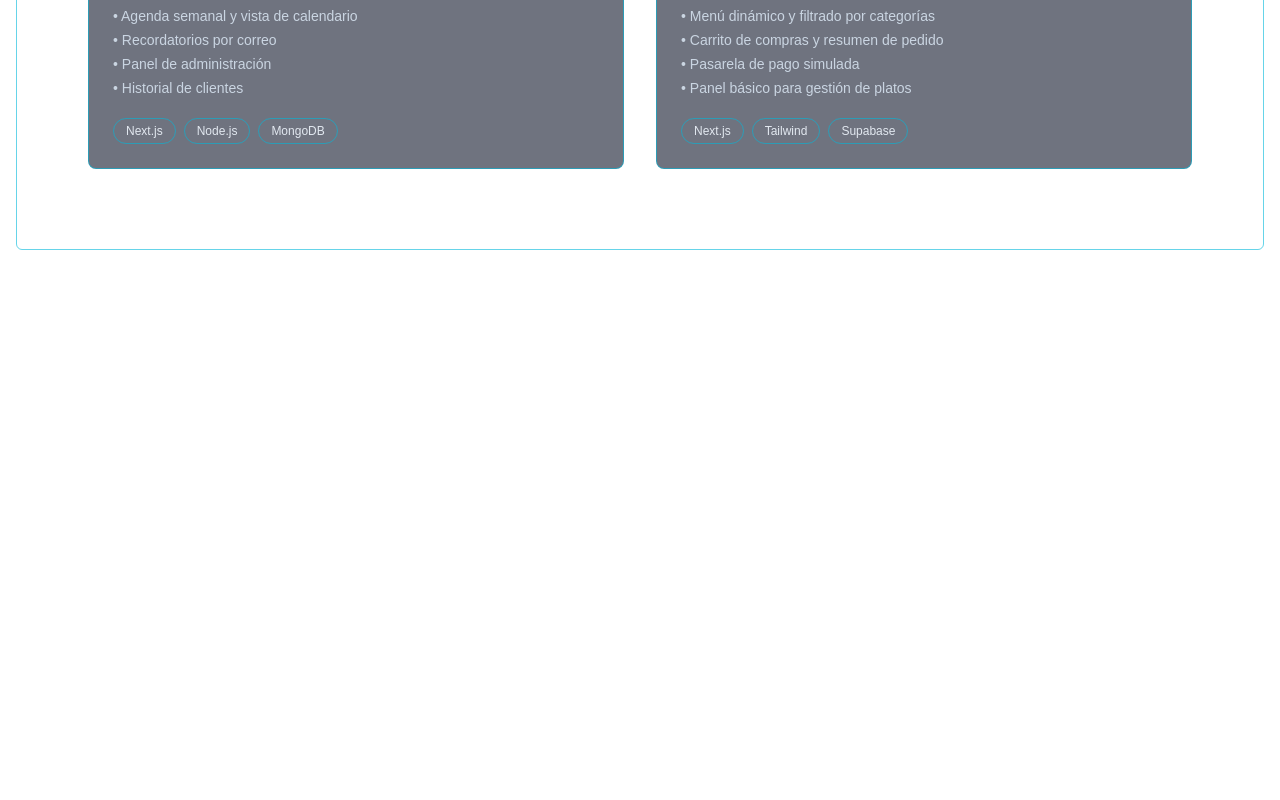
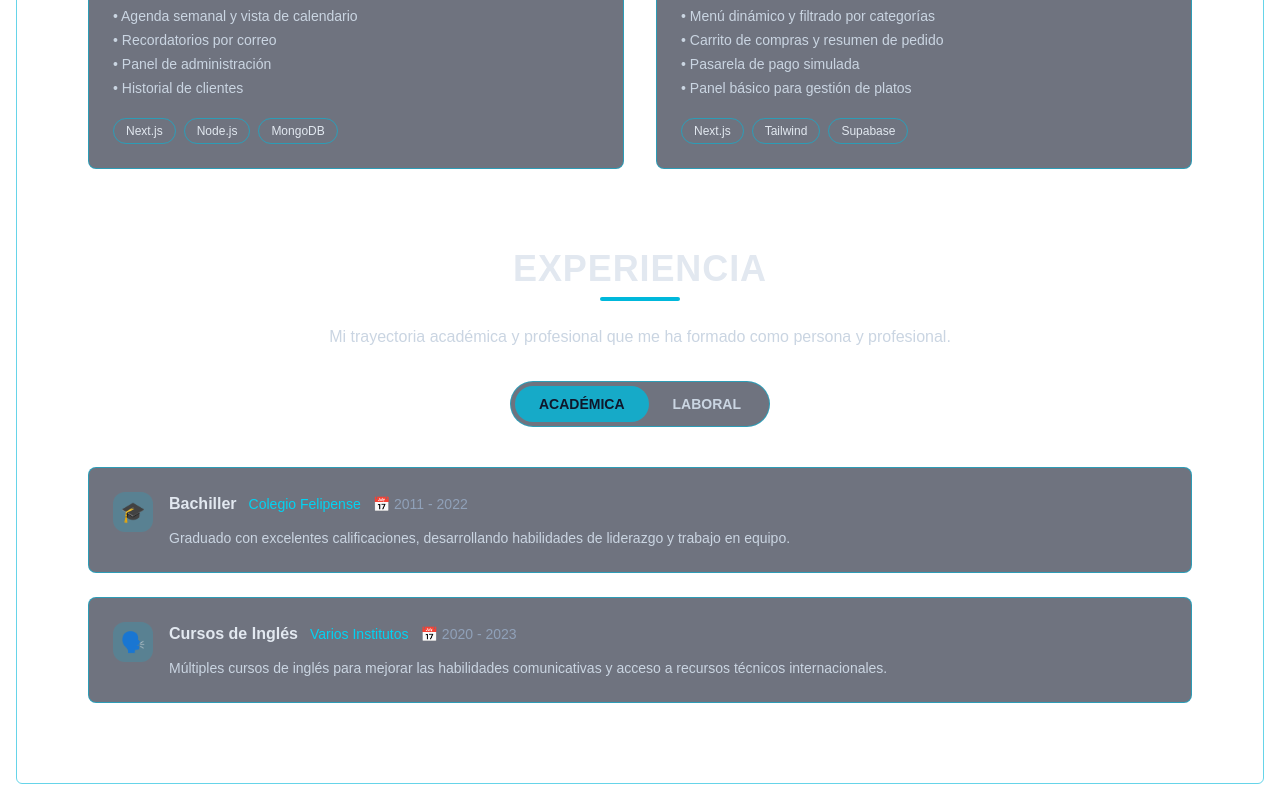
Before and after one commit to 1081271746/proyectofinal, a Next.js app: page / in a window 1280 px wide. Shown: the part 1972-2772 px from the top of the page. Before the commit the page ends 2238 px from the top, so only its background shows below. Built offline with nearby package versions, Linux system fonts and the light colour scheme.

Commit message:
agregando experiencia academica

```diff
--- a/src/app/page.tsx
+++ b/src/app/page.tsx
@@ -329,6 +329,65 @@ export default function Home() {
             </article>
           </div>
         </section>
+
+        {/* Experiencia */}
+        <section id="experiencia" className="mx-auto max-w-6xl px-6 pb-20">
+          <h2 className="text-center text-3xl md:text-4xl font-bold tracking-wide text-slate-200">
+            EXPERIENCIA
+          </h2>
+          <div className="mx-auto mt-2 h-1 w-20 rounded bg-cyan-500" />
+          <p className="mt-6 text-center text-slate-300 max-w-3xl mx-auto">
+            Mi trayectoria académica y profesional que me ha formado como persona y profesional.
+          </p>
+
+          {/* Tabs (estáticos) */}
+          <div className="mt-8 flex justify-center">
+            <div className="flex rounded-full border border-cyan-500/60 bg-slate-900/60 p-1">
+              <span className="rounded-full bg-cyan-500/80 px-6 py-2 text-sm font-semibold text-slate-900">
+                ACADÉMICA
+              </span>
+              <span className="px-6 py-2 text-sm font-semibold text-slate-300">
+                LABORAL
+              </span>
+            </div>
+          </div>
+
+          <div className="mt-10 space-y-6">
+            {/* Bachiller */}
+            <article className="rounded-lg border border-cyan-500/60 bg-slate-900/60 p-6">
+              <div className="flex items-start gap-4">
+                <div className="flex h-10 w-10 items-center justify-center rounded-xl bg-cyan-500/20 text-cyan-400 text-xl">🎓</div>
+                <div className="flex-1">
+                  <div className="flex flex-wrap items-center gap-x-3 gap-y-1">
+                    <h3 className="font-semibold text-slate-200">Bachiller</h3>
+                    <span className="text-cyan-400 text-sm">Colegio Felipense</span>
+                    <span className="text-slate-400 text-sm">📅 2011 - 2022</span>
+                  </div>
+                  <p className="mt-3 text-sm text-slate-300">
+                    Graduado con excelentes calificaciones, desarrollando habilidades de liderazgo y trabajo en equipo.
+                  </p>
+                </div>
+              </div>
+            </article>
+
+            {/* Cursos de Inglés */}
+            <article className="rounded-lg border border-cyan-500/60 bg-slate-900/60 p-6">
+              <div className="flex items-start gap-4">
+                <div className="flex h-10 w-10 items-center justify-center rounded-xl bg-cyan-500/20 text-cyan-400 text-xl">🗣️</div>
+                <div className="flex-1">
+                  <div className="flex flex-wrap items-center gap-x-3 gap-y-1">
+                    <h3 className="font-semibold text-slate-200">Cursos de Inglés</h3>
+                    <span className="text-cyan-400 text-sm">Varios Institutos</span>
+                    <span className="text-slate-400 text-sm">📅 2020 - 2023</span>
+                  </div>
+                  <p className="mt-3 text-sm text-slate-300">
+                    Múltiples cursos de inglés para mejorar las habilidades comunicativas y acceso a recursos técnicos internacionales.
+                  </p>
+                </div>
+              </div>
+            </article>
+          </div>
+        </section>
       </div>
     </main>
   );
```
